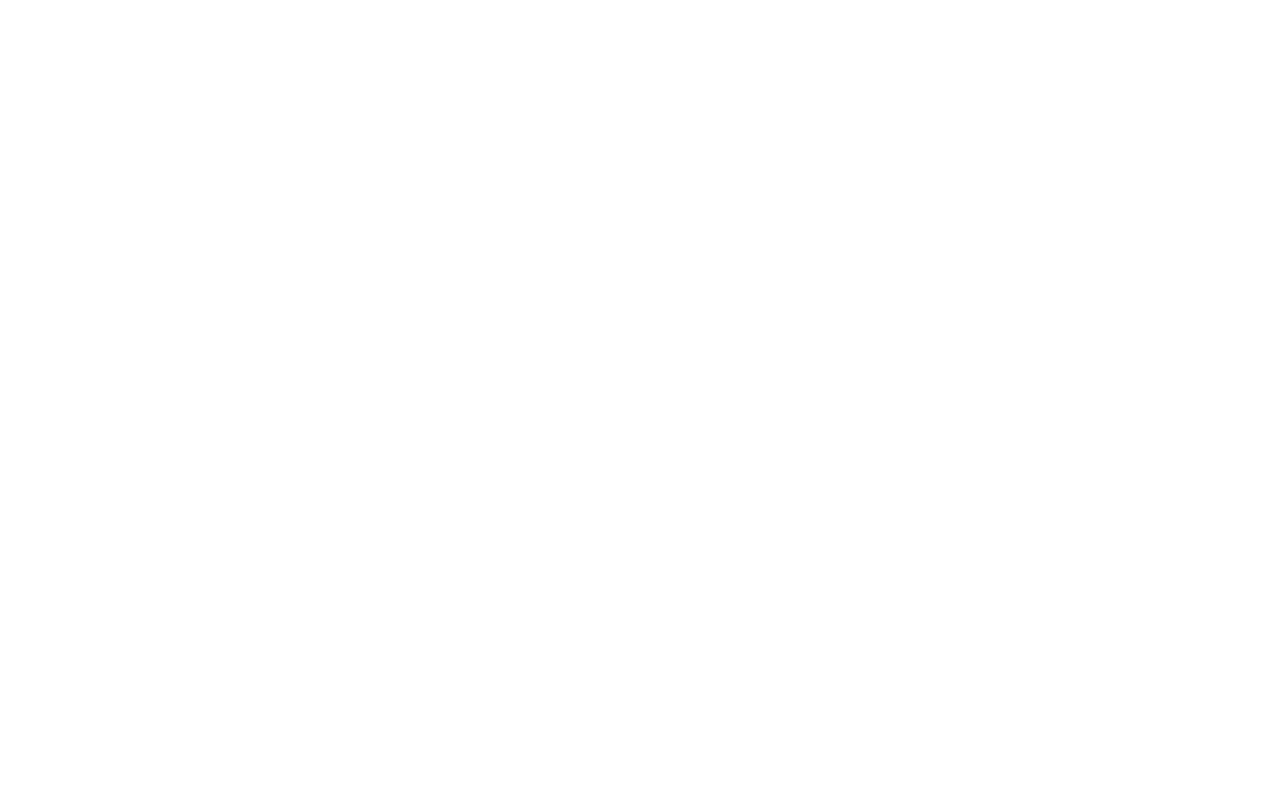
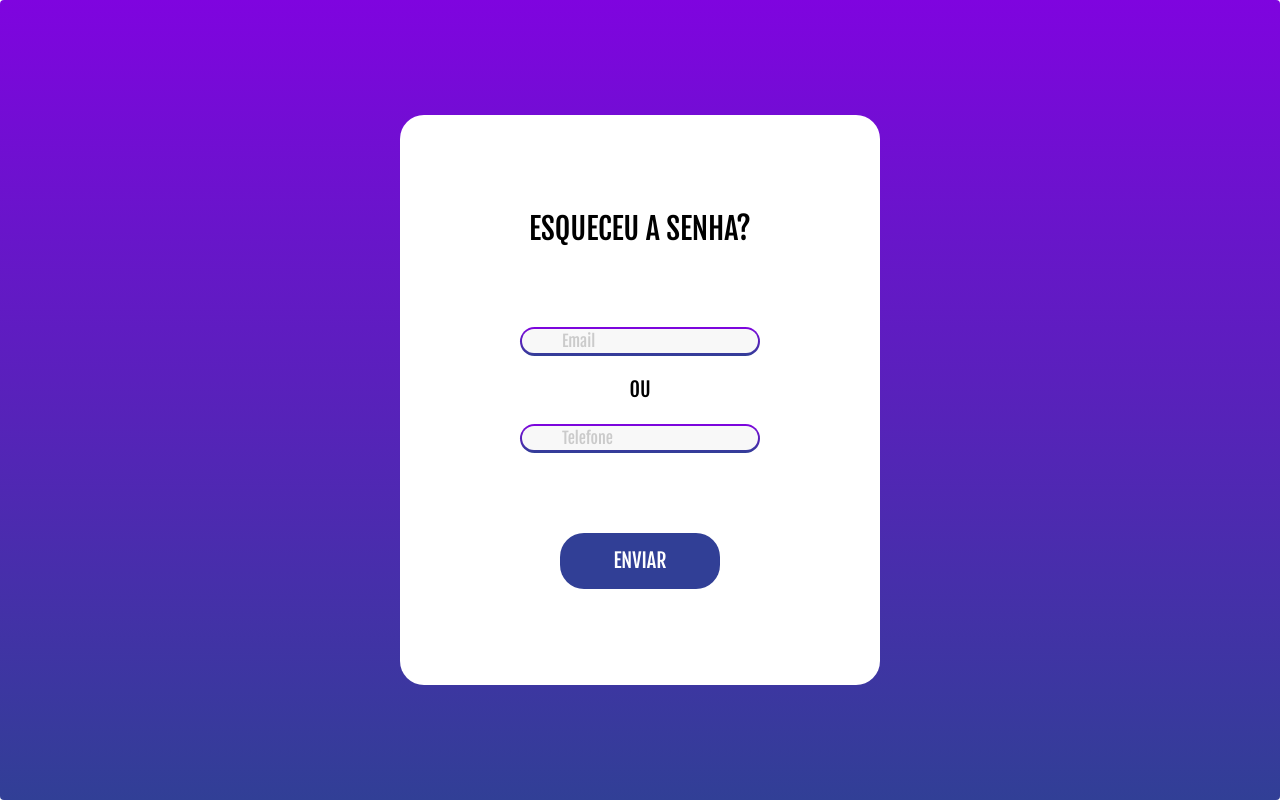
Before and after one commit to GOJYN-Solutions/SGMRPG-Front, a React (Create React App) app: page /forgotpassword in a window 1280 px wide. Before the commit this address had no page. Built offline with nearby package versions, Linux system fonts and the light colour scheme.

Commit message:
Criando tela de resetar senha e refatorando componente

```diff
--- a/src/App.jsx
+++ b/src/App.jsx
@@ -3,6 +3,7 @@
 import NavBar from "./Components/Navbar/Navbar";
 import Login from "./Pages/Login/Login";
 import Register from "./Pages/Register/Register";
+import ForgotPassword from "./Pages/ForgotPassword/ForgotPassword"
 
 
 export default function App() {
@@ -12,6 +13,7 @@
         <Routes>
           <Route path="/login" element={<Login/>}></Route>
           <Route path="/register" element={<Register/>}></Route>
+          <Route path="/forgotpassword" element={<ForgotPassword/>}></Route>
         </Routes>
       </BrowserRouter>
     </>
--- a/src/Components/ButtonForm/ButtonForm.jsx
+++ b/src/Components/ButtonForm/ButtonForm.jsx
@@ -1,6 +1,6 @@
 export default function ButtonForm({onClick, text, className}){
 
-    let style = "2xl:px-20 2xl:text-xl xl:text-xl xl:p-3 text-white rounded-3xl font-nonito"
+    let style = "w-40 h-14 text-xl text-white rounded-3xl font-nonito"
 
     return(
         <button className={`${style} ${className}`} onClick={onClick}>
--- a/src/Components/Checkbox/Checkboxs.jsx
+++ b/src/Components/Checkbox/Checkboxs.jsx
@@ -17,7 +17,7 @@
 
     if(label) return (
         <div className='flex items-center'>
-            <div>
+            <div className=''>
                 <Checkbox
                     sx={{
                         '& .MuiSvgIcon-root': { fontSize: 30 },
--- a/src/Components/Input/Input.jsx
+++ b/src/Components/Input/Input.jsx
@@ -1,9 +1,11 @@
 export default function Input({className, onChange, value, placeholder, type}){
 
-    let inputs = '2xl:h-10 2xl:text-lg xl:h-10 xl:text-base  px-10 font-nonito placeholder-[#CBCBCB] rounded-3xl bg-[#F8F8F8]'
+    let inputs = '2xl:h-10 2xl:text-lg txl:h-10 xl:text-base w-full px-10 font-nonito placeholder-[#CBCBCB] rounded-3xl bg-[#F8F8F8]'
 
     return(
-        <input type={type ? type : 'text'} className={`${inputs} ${className}`} value={value} placeholder={placeholder}
+        <div className="p-0.5 w-full rounded-3xl bg-gradient-to-b from-[#7F04DF] to-[#313F96]">
+            <input type={type ? type : 'text'} className={`${inputs} ${className}`} value={value} placeholder={placeholder}
               onChange={onChange} required/>
+        </div>
     )
 }
--- /dev/null
+++ b/src/Pages/ForgotPassword/ForgotPassword.jsx
@@ -0,0 +1,47 @@
+import { useState } from 'react';
+import Input from '../../Components/Input/Input';
+import ButtonForm from '../../Components/ButtonForm/ButtonForm';
+
+
+
+
+export default function Register() {
+
+    const [user, setUser] = useState({
+        email: '',
+        tel: ''
+    })
+
+  return (
+    <>
+
+        <div className="h-screen w-screen flex items-center justify-center px-40 py-20 rounded bg-gradient-to-b from-[#7F04DF] to-[#313F96] ">
+
+            <div className='h-fit py-24 w-1/2 flex flex-col bg-white rounded-3xl'>
+
+                <div className='flex flex-col gap-20'>
+
+                    <p className='2xl:text-4xl xl:text-3xl text-center font-nonito'>ESQUECEU A SENHA?</p>
+
+                    <div className='flex flex-col items-center gap-5'>
+                        <div className='w-1/2'>
+                            <Input value={user.email} placeholder="Email"
+                                onChange={e => setUser({...user, email: e.target.value})}/>
+                        </div>
+                        <p className='2xl:text-2xl xl:text-xl text-center font-nonito'>OU</p>
+                        <div className='w-1/2'>
+                            <Input value={user.tel} placeholder="Telefone"
+                                onChange={e => setUser({...user, tel: e.target.value})}/>
+                        </div>
+                    </div>
+                        <div className='flex justify-center'>
+                            <ButtonForm className={'bg-[#313F96]'} onClick={e=>alert(JSON.stringify(user))} text={'ENVIAR'}/>
+                        </div>
+                </div>
+
+            </div>
+
+        </div>
+    </>
+  );
+}
--- a/src/Pages/Login/Login.jsx
+++ b/src/Pages/Login/Login.jsx
@@ -16,7 +16,7 @@
 
 
   return (
-    <div className="h-screen text-4xl px-40 py-20 gap-5 items-center bg-gradient-to-b from-[#7F04DF] to-[#313F96] flex flex-row ">
+    <div className="h-screen px-40 py-20 gap-5 items-center bg-gradient-to-b from-[#7F04DF] to-[#313F96] flex flex-row ">
       <div className="w-1/2 h-full flex items-center justify-center">
         <div className="gap-20 flex flex-col  justify-center">
           <div className='flex flex-col gap-6 '>
@@ -51,12 +51,12 @@
           <p className="2xl:text-5xl xl:text-4xl font-nonito">LOGIN</p>
           <div className="gap-5 flex flex-col">
               <Input value={user.login} placeholder="Email ou User"
-              onChange={e => setUser({...user, login: e.target.value})}/>
+                  onChange={e => setUser({...user, login: e.target.value})}/>
               <Input type="password" value={user.password} placeholder="Senha"
               onChange={e => setUser({...user, password: e.target.value})} />
           </div>
           <div className="px-2 gap-20 flex justify-between">
-            <Link className='className="2xl:text-sm xl:text-xs font-nonito underline text-[#7A08DB]' to='/password'>Esqueceu a senha?</Link>
+            <Link className='className="2xl:text-sm xl:text-xs font-nonito underline text-[#7A08DB]' to='/forgotpassword'>Esqueceu a senha?</Link>
             <p className="2xl:text-sm xl:text-xs font-nonito">Não possui uma conta? <Link className='text-[#7A08DB] underline font-normal' to='/register'>CADASTRE-SE</Link></p>
 
           </div>
--- a/src/Pages/Register/Register.jsx
+++ b/src/Pages/Register/Register.jsx
@@ -46,10 +46,6 @@
 
   return (
     <>
-        {/* <div className='w-screen h-screen bg-black absolute'>
-            <div className='h-full w-full bg-blue-gray-500'>
-            </div>
-        </div> */}
         <div className="h-screen w-screen px-40 py-20 rounded bg-gradient-to-b from-[#7F04DF] to-[#313F96] flex flex-row ">
 
             <div className='h-full w-1/2 justify-center flex flex-col bg-white rounded-l-3xl'>
@@ -59,9 +55,9 @@
                     </div>
                     <div className='h-full flex flex-col gap-5'>
                         <div className=''>
-                            <div className='flex items-center gap-10'>
-                                <div>
-                                    <button className='w-24 h-24 bg-[#F8F8F8] rounded-full flex  items-center justify-center'>
+                            <div className='flex items-center gap-5'>
+                                <div className='p-[1px] bg-gradient-to-b from-[#7F04DF] to-[#313F96] rounded-full'>
+                                    <button className='w-36 h-36 border-2 bg-[#F8F8F8] rounded-full flex  items-center justify-center'>
                                         <FiPlus className='w-full h-full p-5' color='#E7E7E7'/>
                                     </button>
                                 </div>
```
